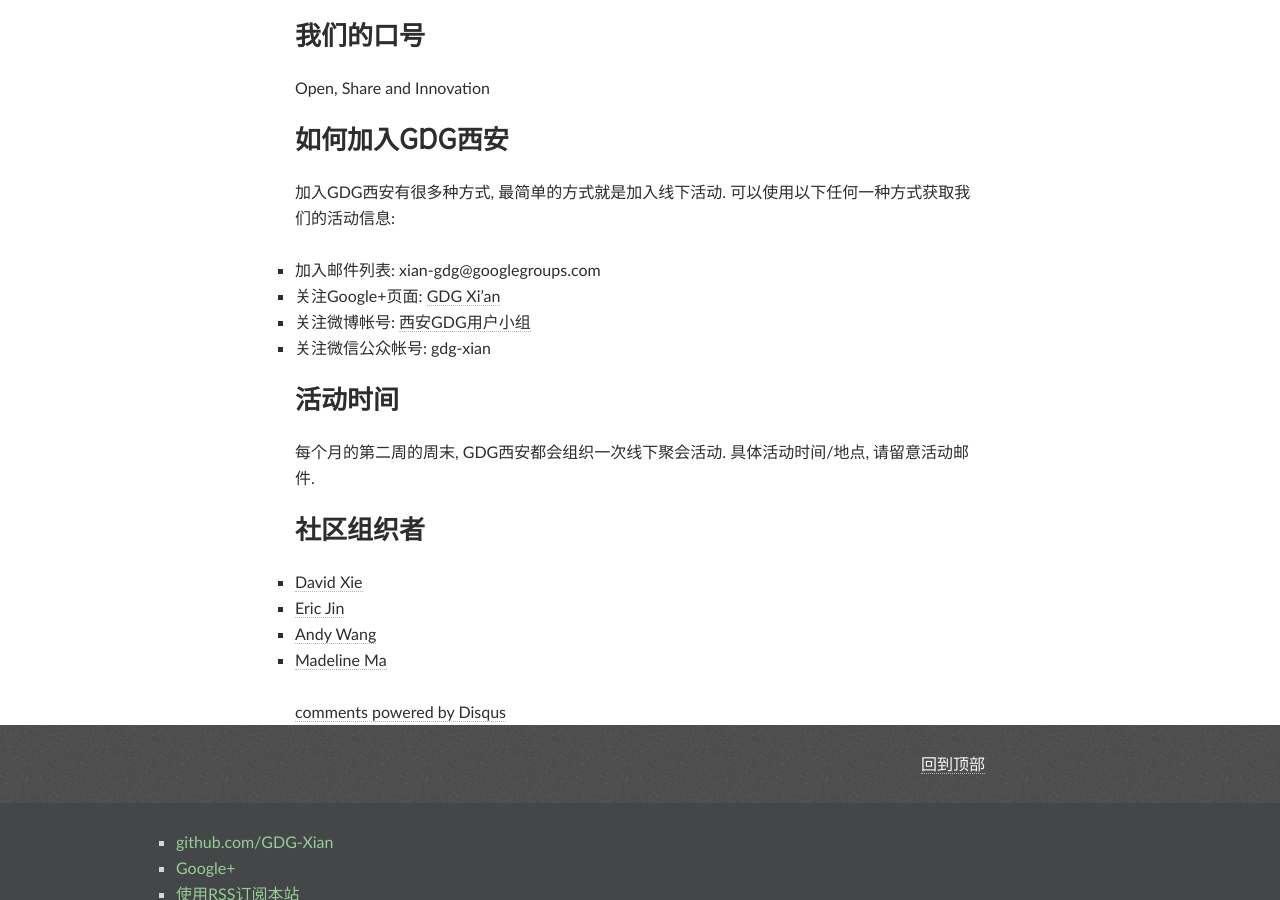
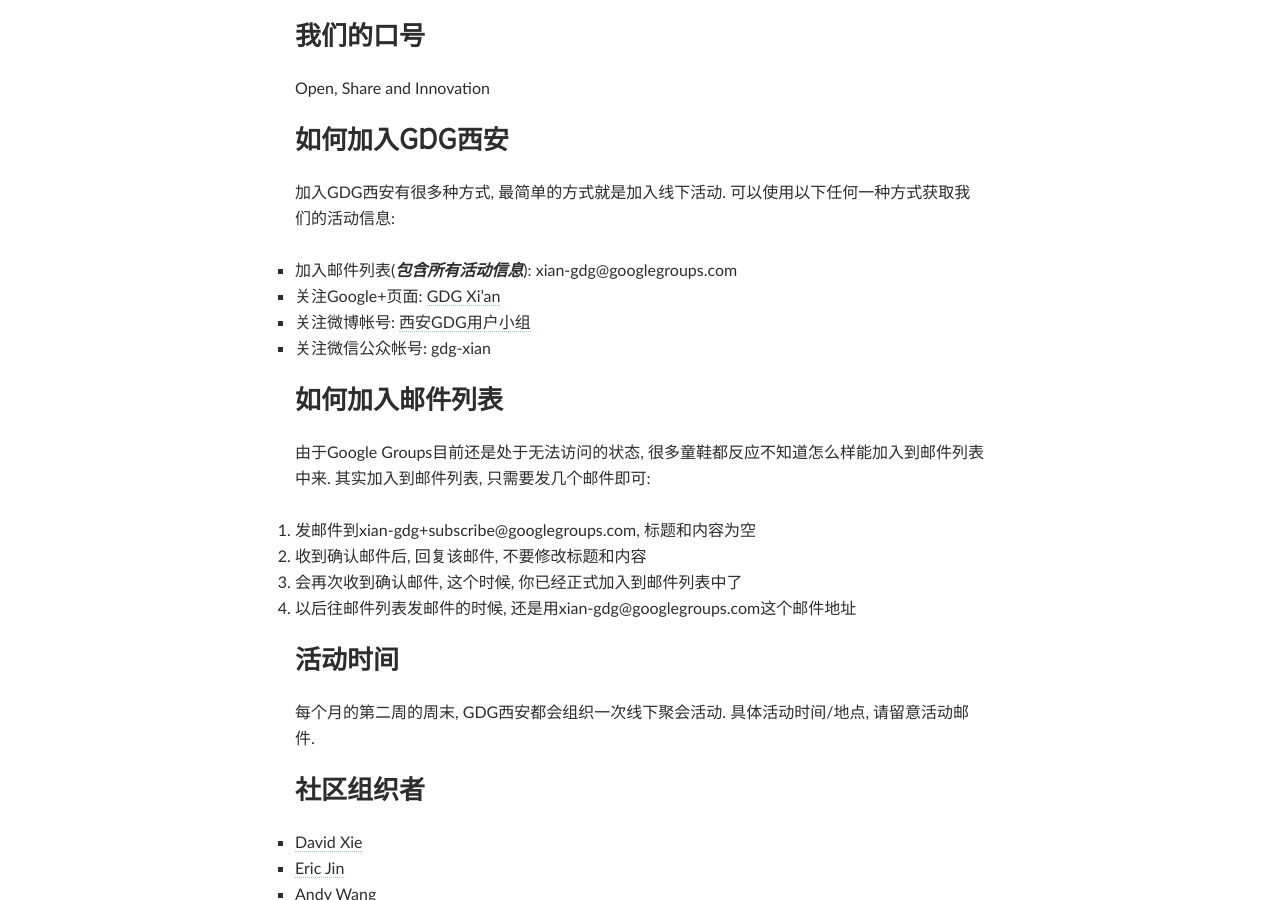
Before and after one commit to yitong-ovo/GDG-Xian.github.io, a Jekyll site: the page built from about.md, in a window 1280 px wide and 900 px high, scrolled down 263 px. Built offline with Jekyll 4.4.1, drawn with Linux system fonts in a browser that asks for light colours; comment, search, counter and statistics services are not loaded.

Commit message:
修改了about页面

```diff
--- a/about.md
+++ b/about.md
@@ -14,10 +14,19 @@
 
 加入GDG西安有很多种方式, 最简单的方式就是加入线下活动. 可以使用以下任何一种方式获取我们的活动信息:
 
-* 加入邮件列表: xian-gdg@googlegroups.com
+* 加入邮件列表(*包含所有活动信息*): xian-gdg@googlegroups.com
 * 关注Google+页面: [GDG Xi'an](http://plus.google.com/114935565019424673192/)
 * 关注微博帐号: [西安GDG用户小组](http://weibo.com/xagdg)
 * 关注微信公众帐号: gdg-xian
+
+### 如何加入邮件列表
+
+由于Google Groups目前还是处于无法访问的状态, 很多童鞋都反应不知道怎么样能加入到邮件列表中来. 其实加入到邮件列表, 只需要发几个邮件即可:
+
+1. 发邮件到xian-gdg+subscribe@googlegroups.com, 标题和内容为空
+2. 收到确认邮件后, 回复该邮件, 不要修改标题和内容
+3. 会再次收到确认邮件, 这个时候, 你已经正式加入到邮件列表中了
+4. 以后往邮件列表发邮件的时候, 还是用xian-gdg@googlegroups.com这个邮件地址
 
 ### 活动时间
 
```
